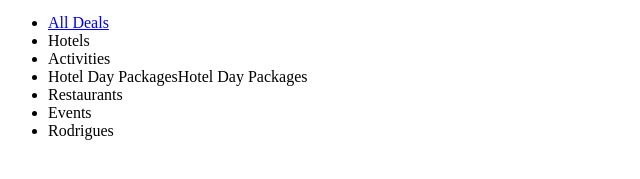
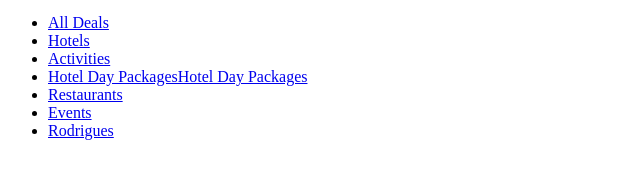
Before and after one commit to Gegota/tour-plan, a plain HTML site: page index.html in a window 1280 px wide. Shown: the part 115-294 px from the top of the page, without its empty margins (0-640 px from the left). Drawn offline with Linux system fonts and the light colour scheme.

Commit message:
create: connected Google Fons

```diff
--- a/index.html
+++ b/index.html
@@ -5,6 +5,9 @@
   <meta http-equiv="X-UA-Compatible" content="IE=edge">
   <meta name="viewport" content="width=device-width, initial-scale=1.0">
   <title>Best tour plan - Hotel Booking</title>
+  <link rel="preconnect" href="https://fonts.googleapis.com">
+<link rel="preconnect" href="https://fonts.gstatic.com" crossorigin>
+<link href="https://fonts.googleapis.com/css2?family=Mulish:wght@400;700&family=Nunito:wght@400;700;800&display=swap" rel="stylesheet">
 </head>
 <body>
   <header class="header">
@@ -16,7 +19,7 @@
               class="logo__image">
         </a>
 
-        <form action="" class="search">
+        <form action="#" class="search">
           <input type="text" class="search__input" placeholder="Search Location">
           <button class="search__button">
             <img src="./img/search.svg" alt="Icon: search">
@@ -34,12 +37,12 @@
 
       <ul class="header-menu">
         <li class="header-menu__iteam"><a href="#" class="header-menu__link">All Deals</a></li>
-        <li class="header-menu__iteam"><a href="#" class="header-menu__link"></a>Hotels</li>
-        <li class="header-menu__iteam"><a href="#" class="header-menu__link"></a>Activities</li>
-        <li class="header-menu__iteam"><a href="#" class="header-menu__link"></a>Hotel Day PackagesHotel Day Packages</li>
-        <li class="header-menu__iteam"><a href="#" class="header-menu__link"></a>Restaurants</li>
-        <li class="header-menu__iteam"><a href="#" class="header-menu__link"></a>Events</li>
-        <li class="header-menu__iteam"><a href="#" class="header-menu__link"></a>Rodrigues</li>
+        <li class="header-menu__iteam"><a href="#" class="header-menu__link">Hotels</a></li>
+        <li class="header-menu__iteam"><a href="#" class="header-menu__link">Activities</a></li>
+        <li class="header-menu__iteam"><a href="#" class="header-menu__link">Hotel Day PackagesHotel Day Packages</a></li>
+        <li class="header-menu__iteam"><a href="#" class="header-menu__link">Restaurants</a></li>
+        <li class="header-menu__iteam"><a href="#" class="header-menu__link">Events</a></li>
+        <li class="header-menu__iteam"><a href="#" class="header-menu__link">Rodrigues</a></li>
       </ul>
 
     </div>
```
